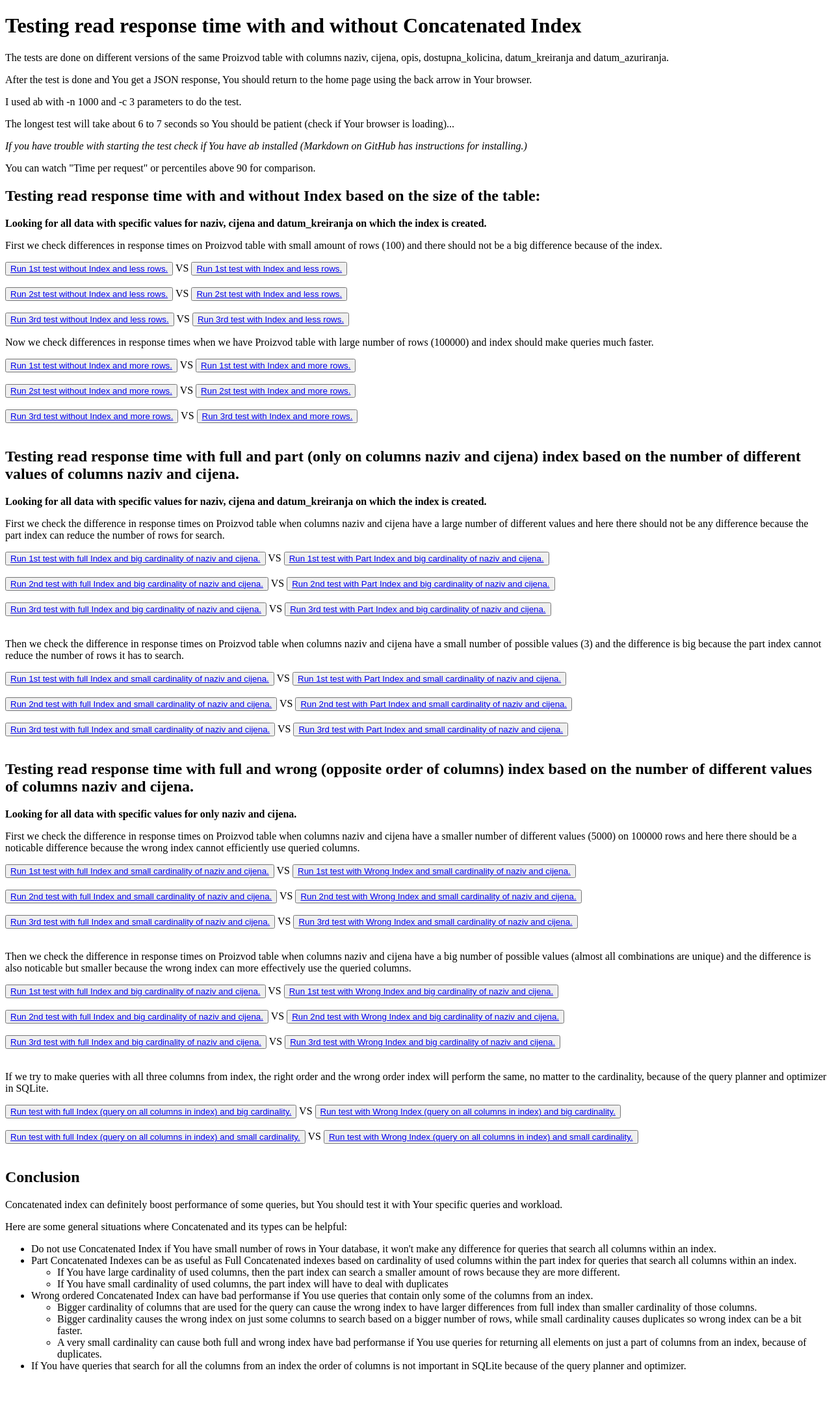
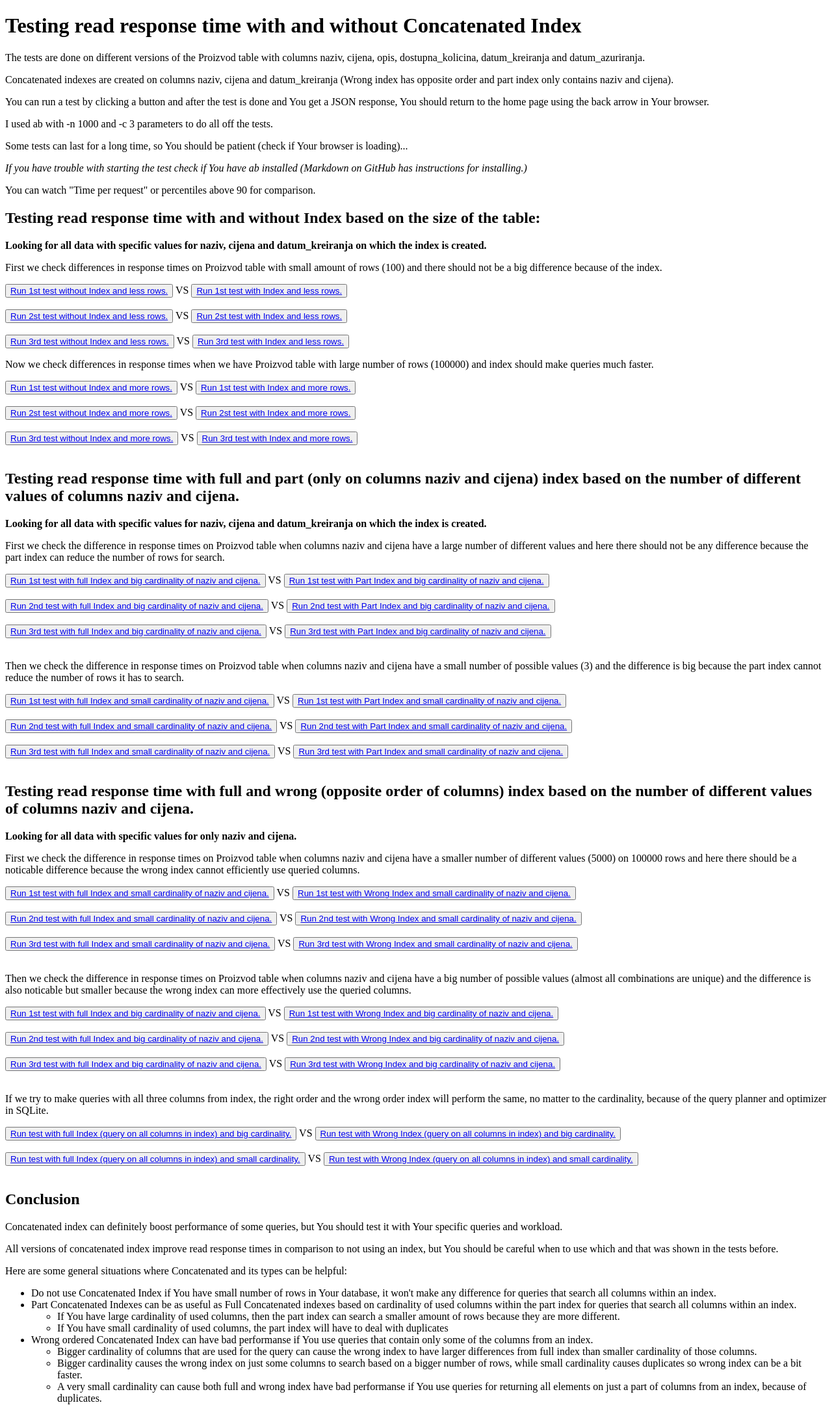
Before and after one commit to T30M47/ExperimentalWork, a Django app: page / in a window 1280 px wide. Shown: the top 2162 px of the page at 65% size. Before the commit the page ends 2111 px from the top, so only its background shows below. Run offline with Django 4.2, Linux system fonts and the light colour scheme.

Commit message:
Promijenjena naslovna strana.

```diff
--- a/main/templates/template.html
+++ b/main/templates/template.html
@@ -7,10 +7,11 @@
 </head>
 <body>
     <h1>Testing read response time with and without <strong>Concatenated Index</strong></h1>
-    <p>The tests are done on different versions of the same Proizvod table with columns naziv, cijena, opis, dostupna_kolicina, datum_kreiranja and datum_azuriranja.
-    <p>After the test is done and You get a JSON response, You should return to the home page using the back arrow in Your browser.</p>
-    <p>I used ab with -n 1000 and -c 3 parameters to do the test.</p>
-    <p>The longest test will take about 6 to 7 seconds so You should be patient (check if Your browser is loading)...</p>
+    <p>The tests are done on different versions of the Proizvod table with columns naziv, cijena, opis, dostupna_kolicina, datum_kreiranja and datum_azuriranja.
+    <p>Concatenated indexes are created on columns naziv, cijena and datum_kreiranja (Wrong index has opposite order and part index only contains naziv and cijena).</p>
+    <p>You can run a test by clicking a button and after the test is done and You get a JSON response, You should return to the home page using the back arrow in Your browser.</p>
+    <p>I used ab with -n 1000 and -c 3 parameters to do all off the tests.</p>
+    <p>Some tests can last for a long time, so You should be patient (check if Your browser is loading)...</p>
     <p><i>If you have trouble with starting the test check if You have ab installed (Markdown on GitHub has instructions for installing.)</i></p>
     <p>You can watch "Time per request" or percentiles above 90 for comparison.</p>
 
@@ -90,6 +91,7 @@
     <br><br>
     <h2>Conclusion</h2>
     <p>Concatenated index can definitely boost performance of some queries, but You should test it with Your specific queries and workload.</p>
+    <p>All versions of concatenated index improve read response times in comparison to not using an index, but You should be careful when to use which and that was shown in the tests before.</p>
     <p>Here are some general situations where Concatenated and its types can be helpful:</p>
     <ul>
     <li>Do not use Concatenated Index if You have small number of rows in Your database, it won't make any difference for queries that search all columns within an index.</li>
```
